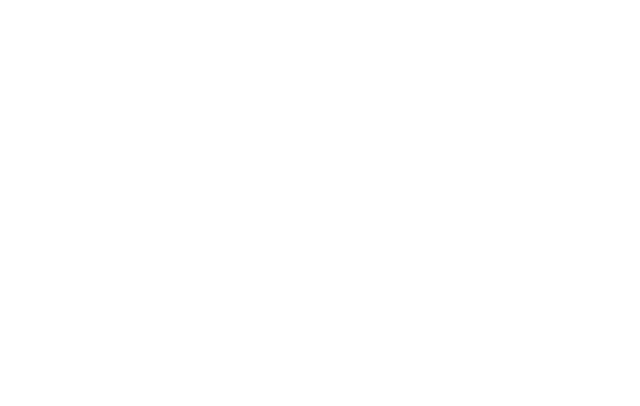
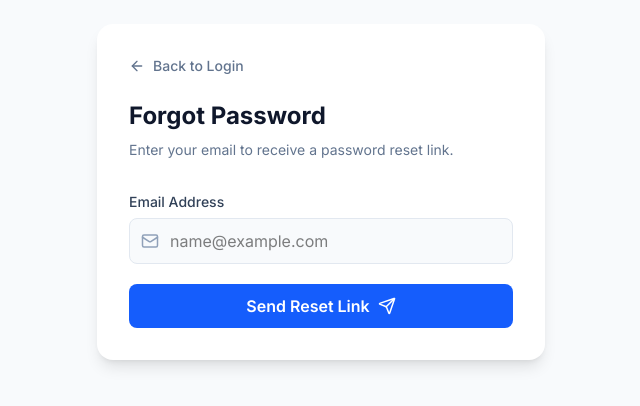
Before and after one commit to Srijan-61/VehicleInventoryManagementSystem_Frontend, a React (Vite) app in the folder Frontend/: page /forgot-password in a window 1280 px wide. Before the commit this address had no page. Shown: the part 208-614 px from the top of the page, without its empty margins (319-959 px from the left). Built offline with nearby package versions, Linux system fonts and the light colour scheme; no server answers.

Commit message:
remove manual password field from UI

```diff
--- a/Frontend/src/App.jsx
+++ b/Frontend/src/App.jsx
@@ -15,8 +15,10 @@ import AuthLayout from './layouts/AuthLayout';
 import DashboardLayout from './layouts/DashboardLayout';
 
 // Pages
-import Login from './pages/auth/Login';
-import CustomerRegister from './pages/auth/CustomerRegister';
+import Login from './Pages/auth/Login';
+import CustomerRegister from './Pages/auth/CustomerRegister';
+import ForgotPassword from './Pages/auth/ForgotPassword';
+import ResetPassword from './Pages/auth/ResetPassword';
 
 // Admin Pages
 import FinancialReports from './pages/admin/FinancialReports';
@@ -70,6 +72,8 @@ function App() {
           <Route element={<AuthLayout />}>
             <Route path="/login" element={<Login />} />
             <Route path="/register" element={<CustomerRegister />} />
+            <Route path="/forgot-password" element={<ForgotPassword />} />
+            <Route path="/reset-password" element={<ResetPassword />} />
           </Route>
 
           {/* Admin Routes */}
--- a/Frontend/src/Pages/admin/ManageStaff.jsx
+++ b/Frontend/src/Pages/admin/ManageStaff.jsx
@@ -1,6 +1,6 @@
 import React, { useState } from 'react';
 import { toast } from 'react-toastify';
-import { User, Mail, Phone, MapPin, Lock } from 'lucide-react';
+import { User, Mail, Phone, MapPin, Shield } from 'lucide-react';
 
 const ManageStaff = () => {
   const [loading, setLoading] = useState(false);
@@ -15,7 +15,6 @@ const ManageStaff = () => {
       email: form.email.value,
       phoneNumber: form.phoneNumber.value,
       address: form.address.value,
-      password: form.password.value,
     };
 
     try {
@@ -34,7 +33,7 @@ const ManageStaff = () => {
 
       if (response.ok) {
         const data = await response.json().catch(() => null);
-        toast.success(data?.message || 'Staff registered successfully!');
+        toast.success(data?.message || 'Staff registered successfully! Credentials sent via email.');
         form.reset();
       } else {
         const errorData = await response.json().catch(() => null);
@@ -58,7 +57,7 @@ const ManageStaff = () => {
           Register Staff
         </h1>
         <p className="text-sm text-gray-500 mt-1">
-          Register a new staff member to the system.
+          Register a new staff member. A secure password will be auto-generated and emailed to them.
         </p>
       </div>
       <div className="p-6">
@@ -117,15 +116,11 @@ const ManageStaff = () => {
                 </div>
               </div>
               <div className="md:col-span-2">
-                <label className={labelClass}>Password</label>
-                <div className="relative">
-                  <input
-                    required
-                    type="password"
-                    name="password"
-                    className={`${inputClass} pl-10`}
-                  />
-                  <Lock className="absolute left-3 top-2.5 w-4 h-4 text-gray-400" />
+                <div className="flex items-center gap-2 p-3 bg-blue-50 border border-blue-200 rounded-lg">
+                  <Shield className="w-5 h-5 text-blue-500 flex-shrink-0" />
+                  <p className="text-sm text-blue-700">
+                    A secure password will be auto-generated and emailed to the staff member upon registration.
+                  </p>
                 </div>
               </div>
             </div>
--- /dev/null
+++ b/Frontend/src/Pages/auth/ForgotPassword.jsx
@@ -0,0 +1,82 @@
+import React, { useState } from "react";
+import { Link } from "react-router-dom";
+import { toast } from "react-toastify";
+import { Mail, ArrowLeft, Send } from "lucide-react";
+import { forgotPassword } from "../../api/authApi";
+
+const ForgotPassword = () => {
+  const [email, setEmail] = useState("");
+  const [isLoading, setIsLoading] = useState(false);
+  const [isSent, setIsSent] = useState(false);
+
+  const handleSubmit = async (e) => {
+    e.preventDefault();
+    setIsLoading(true);
+
+    try {
+      await forgotPassword(email);
+      setIsSent(true);
+      toast.info("Reset link sent if account exists.");
+    } catch (err) {
+      toast.error(err.message || "Something went wrong.");
+    } finally {
+      setIsLoading(false);
+    }
+  };
+
+  return (
+    <div className="flex min-h-screen bg-slate-50 items-center justify-center p-4">
+      <div className="w-full max-w-md bg-white p-8 rounded-2xl shadow-lg">
+        <Link to="/login" className="flex items-center gap-2 text-slate-500 hover:text-blue-600 mb-6 text-sm font-medium">
+          <ArrowLeft size={16} /> Back to Login
+        </Link>
+
+        <div className="mb-8">
+          <h2 className="text-2xl font-bold text-slate-900">Forgot Password</h2>
+          <p className="text-slate-500 mt-2 text-sm">
+            Enter your email to receive a password reset link.
+          </p>
+        </div>
+
+        {!isSent ? (
+          <form onSubmit={handleSubmit} className="space-y-5">
+            <div>
+              <label htmlFor="email" className="block text-sm font-medium text-slate-700 mb-1.5">
+                Email Address
+              </label>
+              <div className="relative">
+                <div className="absolute inset-y-0 left-0 flex items-center pl-3 pointer-events-none text-slate-400">
+                  <Mail size={18} />
+                </div>
+                <input
+                  id="email"
+                  type="email"
+                  value={email}
+                  onChange={(e) => setEmail(e.target.value)}
+                  required
+                  placeholder="name@example.com"
+                  className="w-full pl-10 pr-4 py-2.5 bg-slate-50 border border-slate-200 rounded-lg focus:ring-2 focus:ring-blue-500 focus:border-blue-500 outline-none transition-all"
+                />
+              </div>
+            </div>
+
+            <button
+              type="submit"
+              disabled={isLoading}
+              className="w-full flex justify-center items-center gap-2 py-2.5 bg-blue-600 hover:bg-blue-700 text-white font-semibold rounded-lg transition-colors disabled:opacity-70"
+            >
+              {isLoading ? "Sending..." : "Send Reset Link"}
+              {!isLoading && <Send size={18} />}
+            </button>
+          </form>
+        ) : (
+          <div className="bg-emerald-50 border border-emerald-100 p-4 rounded-lg text-emerald-800 text-sm">
+            <p>If an account exists for <strong>{email}</strong>, a reset link has been sent to your inbox.</p>
+          </div>
+        )}
+      </div>
+    </div>
+  );
+};
+
+export default ForgotPassword;
--- a/Frontend/src/Pages/auth/Login.jsx
+++ b/Frontend/src/Pages/auth/Login.jsx
@@ -124,6 +124,14 @@ const Login = () => {
                   className="w-full pl-11 pr-4 py-3.5 bg-slate-50 border border-slate-200 text-slate-900 rounded-xl focus:bg-white focus:ring-4 focus:ring-blue-500/10 focus:border-blue-500 outline-none transition-all placeholder:text-slate-400 font-medium"
                 />
               </div>
+              <div className="flex justify-end mt-1">
+                <Link
+                  to="/forgot-password"
+                  className="text-sm font-semibold text-blue-600 hover:text-blue-700 transition-colors"
+                >
+                  Forgot Password?
+                </Link>
+              </div>
             </div>
 
             <div className="pt-4">
--- /dev/null
+++ b/Frontend/src/Pages/auth/ResetPassword.jsx
@@ -0,0 +1,106 @@
+import React, { useState } from "react";
+import { useNavigate, useSearchParams, Link } from "react-router-dom";
+import { toast } from "react-toastify";
+import { Lock, ShieldCheck, ArrowRight } from "lucide-react";
+import { resetPassword } from "../../api/authApi";
+
+const ResetPassword = () => {
+  const [searchParams] = useSearchParams();
+  const email = searchParams.get("email") || "";
+  const token = searchParams.get("token") || "";
+
+  const [newPassword, setNewPassword] = useState("");
+  const [confirmPassword, setConfirmPassword] = useState("");
+  const [isLoading, setIsLoading] = useState(false);
+  const navigate = useNavigate();
+
+  const handleSubmit = async (e) => {
+    e.preventDefault();
+
+    if (!email || !token) {
+      toast.error("Invalid reset link.");
+      return;
+    }
+
+    if (newPassword !== confirmPassword) {
+      toast.error("Passwords do not match.");
+      return;
+    }
+
+    setIsLoading(true);
+
+    try {
+      await resetPassword({ email, token, newPassword });
+      toast.success("Password reset successfully!");
+      navigate("/login");
+    } catch (err) {
+      toast.error(err.message || "Reset failed.");
+    } finally {
+      setIsLoading(false);
+    }
+  };
+
+  return (
+    <div className="flex min-h-screen bg-slate-50 items-center justify-center p-4">
+      <div className="w-full max-w-md bg-white p-8 rounded-2xl shadow-lg">
+        <div className="mb-8">
+          <h2 className="text-2xl font-bold text-slate-900">Reset Password</h2>
+          <p className="text-slate-500 mt-2 text-sm">
+            Setting a new password for <span className="font-semibold">{email}</span>
+          </p>
+        </div>
+
+        <form onSubmit={handleSubmit} className="space-y-5">
+          <div>
+            <label className="block text-sm font-medium text-slate-700 mb-1.5">New Password</label>
+            <div className="relative">
+              <div className="absolute inset-y-0 left-0 flex items-center pl-3 text-slate-400">
+                <Lock size={18} />
+              </div>
+              <input
+                type="password"
+                value={newPassword}
+                onChange={(e) => setNewPassword(e.target.value)}
+                required
+                className="w-full pl-10 pr-4 py-2.5 bg-slate-50 border border-slate-200 rounded-lg focus:ring-2 focus:ring-blue-500 outline-none"
+              />
+            </div>
+          </div>
+
+          <div>
+            <label className="block text-sm font-medium text-slate-700 mb-1.5">Confirm Password</label>
+            <div className="relative">
+              <div className="absolute inset-y-0 left-0 flex items-center pl-3 text-slate-400">
+                <ShieldCheck size={18} />
+              </div>
+              <input
+                type="password"
+                value={confirmPassword}
+                onChange={(e) => setConfirmPassword(e.target.value)}
+                required
+                className="w-full pl-10 pr-4 py-2.5 bg-slate-50 border border-slate-200 rounded-lg focus:ring-2 focus:ring-blue-500 outline-none"
+              />
+            </div>
+          </div>
+
+          <button
+            type="submit"
+            disabled={isLoading}
+            className="w-full flex justify-center items-center gap-2 py-2.5 bg-blue-600 hover:bg-blue-700 text-white font-semibold rounded-lg transition-colors disabled:opacity-70"
+          >
+            {isLoading ? "Updating..." : "Reset Password"}
+            {!isLoading && <ArrowRight size={18} />}
+          </button>
+        </form>
+
+        <div className="mt-6 text-center">
+          <Link to="/login" className="text-sm font-medium text-blue-600 hover:underline">
+            Back to login
+          </Link>
+        </div>
+      </div>
+    </div>
+  );
+};
+
+export default ResetPassword;
--- a/Frontend/src/Pages/staff/RegisterCustomer.jsx
+++ b/Frontend/src/Pages/staff/RegisterCustomer.jsx
@@ -1,6 +1,6 @@
 import React, { useState } from 'react';
 import { toast } from 'react-toastify';
-import { User, Mail, Phone, MapPin, Lock, FileText, Calendar, Truck, Activity, Repeat } from 'lucide-react';
+import { User, Mail, Phone, MapPin, Shield, FileText, Calendar, Truck, Activity, Repeat } from 'lucide-react';
 
 const RegisterCustomer = () => {
   const [loading, setLoading] = useState(false);
@@ -15,7 +15,6 @@ const RegisterCustomer = () => {
       email: form.email.value,
       phoneNumber: form.phoneNumber.value,
       address: form.address.value,
-      password: form.password.value,
       reg_Number: form.reg_Number.value,
       make: form.make.value,
       model: form.model.value,
@@ -42,7 +41,7 @@ const RegisterCustomer = () => {
 
       if (response.ok) {
         const data = await response.json().catch(() => null);
-        toast.success(data?.message || 'Customer registered successfully!');
+        toast.success(data?.message || 'Customer registered successfully! Credentials sent via email.');
         form.reset();
       } else {
         const errorData = await response.json().catch(() => null);
@@ -63,7 +62,7 @@ const RegisterCustomer = () => {
     <div className="bg-white rounded-xl shadow-sm border border-gray-200 overflow-hidden">
       <div className="px-6 py-5 border-b border-gray-200 bg-gray-50/50">
         <h1 className="text-2xl font-bold text-gray-800">Register Customer</h1>
-        <p className="text-sm text-gray-500 mt-1">Add a new customer and their vehicle details to the system.</p>
+        <p className="text-sm text-gray-500 mt-1">Add a new customer and their vehicle. A secure password will be auto-generated and emailed to them.</p>
       </div>
 
       <div className="p-6">
@@ -91,8 +90,12 @@ const RegisterCustomer = () => {
                 <input required name="address" className={inputClass} />
               </div>
               <div className="md:col-span-2">
-                <label className={labelClass}>Password</label>
-                <input required type="password" name="password" className={inputClass} />
+                <div className="flex items-center gap-2 p-3 bg-blue-50 border border-blue-200 rounded-lg">
+                  <Shield className="w-5 h-5 text-blue-500 flex-shrink-0" />
+                  <p className="text-sm text-blue-700">
+                    A secure password will be auto-generated and emailed to the customer upon registration.
+                  </p>
+                </div>
               </div>
             </div>
           </div>
--- /dev/null
+++ b/Frontend/src/api/authApi.js
@@ -0,0 +1,11 @@
+import axiosInstance from './axiosConfig';
+
+export const forgotPassword = async (email) => {
+  // Using the axios instance that points to https://localhost:7111/api
+  return await axiosInstance.post('/Auth/forgot-password', { email });
+};
+
+export const resetPassword = async (resetData) => {
+  // resetData: { email, token, newPassword }
+  return await axiosInstance.post('/Auth/reset-password', resetData);
+};
--- a/Frontend/src/api/axiosConfig.js
+++ b/Frontend/src/api/axiosConfig.js
@@ -1,7 +1,7 @@
 import axios from 'axios';
 
 const apiClient = axios.create({
-  baseURL: import.meta.env.VITE_API_URL || 'http://localhost:7111/api',
+  baseURL: import.meta.env.VITE_API_URL || 'https://localhost:7111/api',
   headers: {
     'Content-Type': 'application/json',
   },
```
